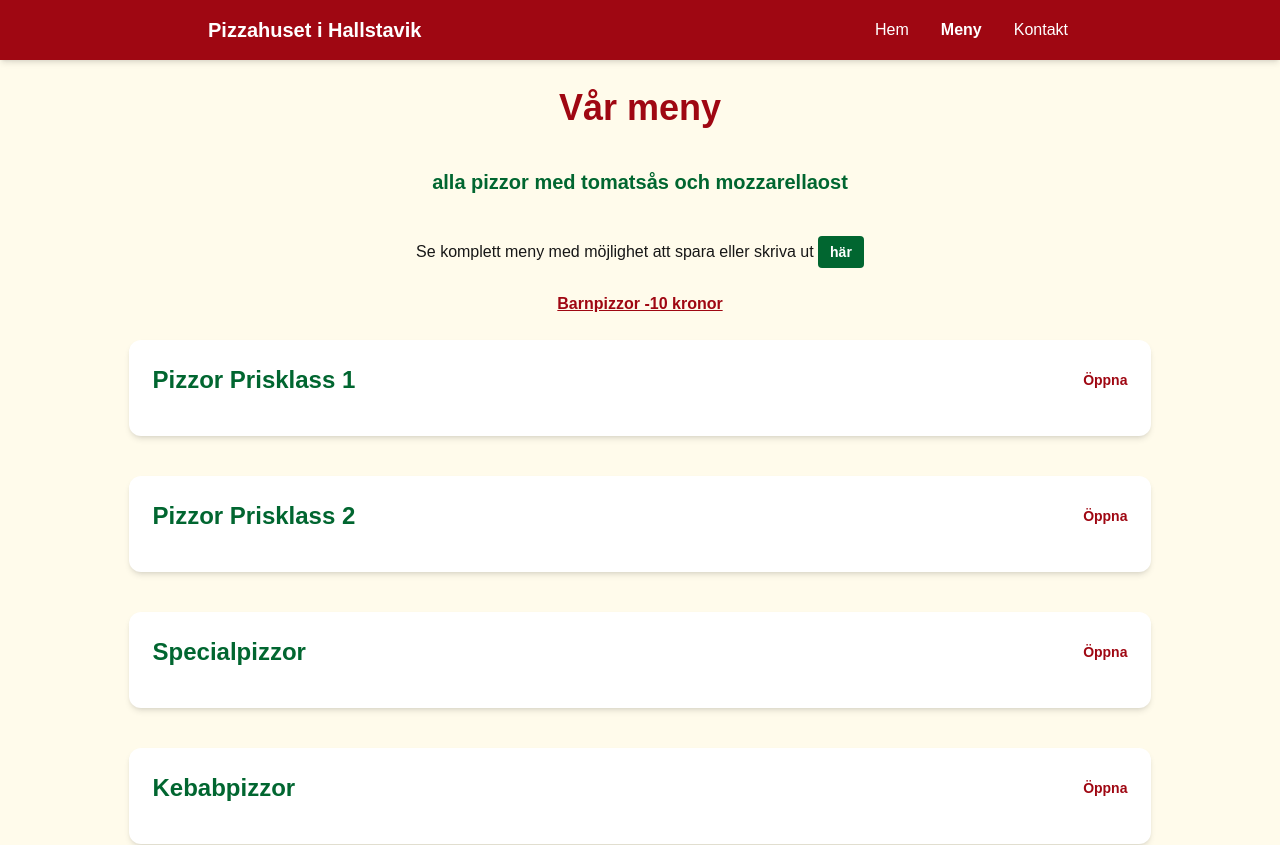
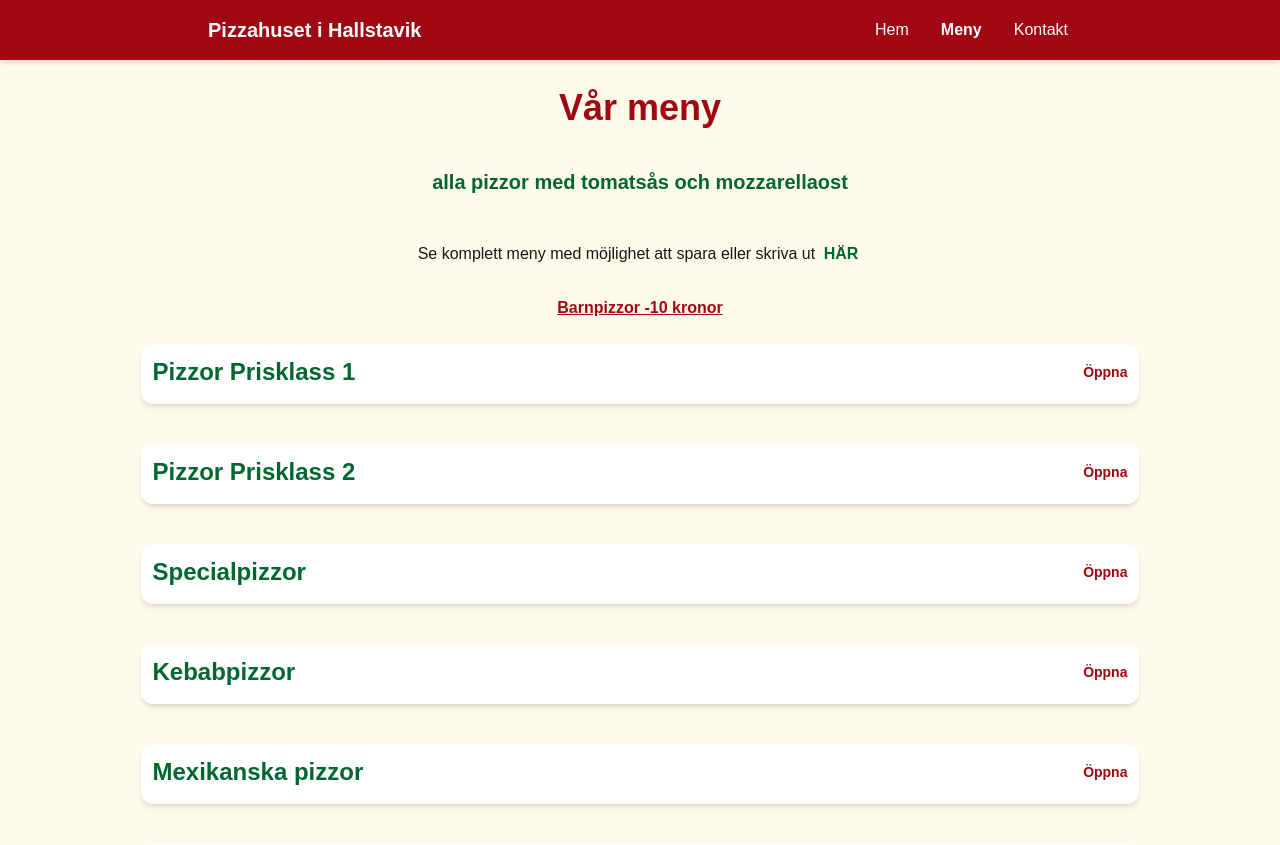
Before and after one commit to annkar73/pizzahuset, a Next.js app: page /menu in a window 1280 px wide. Shown: the top 845 px of the page. Built offline with nearby package versions, Linux system fonts and the light colour scheme.

Commit message:
adjust button

```diff
--- a/src/app/menu/page.tsx
+++ b/src/app/menu/page.tsx
@@ -23,7 +23,7 @@ export default function MenuPage() {
   <span>Se komplett meny med möjlighet att spara eller skriva ut </span>
   <Link
     href="/menu/print"
-    className="inline-block bg-green-800 text-white text-sm font-semibold px-3 py-1.5 rounded hover:bg-green-700 transition-colors align-baseline"
+    className="inline-block text-green-800 text-base font-semibold uppercase px-1 py-1.5 rounded hover:text-red-800 transition-colors align-baseline"
   >
     här
   </Link>
@@ -35,10 +35,10 @@ export default function MenuPage() {
         return (
           <div
             key={category.title}
-            className="bg-white shadow-md rounded-xl p-6
+            className="bg-white shadow-md rounded-xl p-3
                        w-full max-w-full md:max-w-3xl lg:max-w-5xl xl:max-w-6xl mx-auto"
           >
-            <div className="flex justify-between items-center mb-4">
+            <div className="flex justify-between items-center mb-1">
               <h2 className="text-2xl font-semibold text-green-800">
                 {category.title}
               </h2>
```
